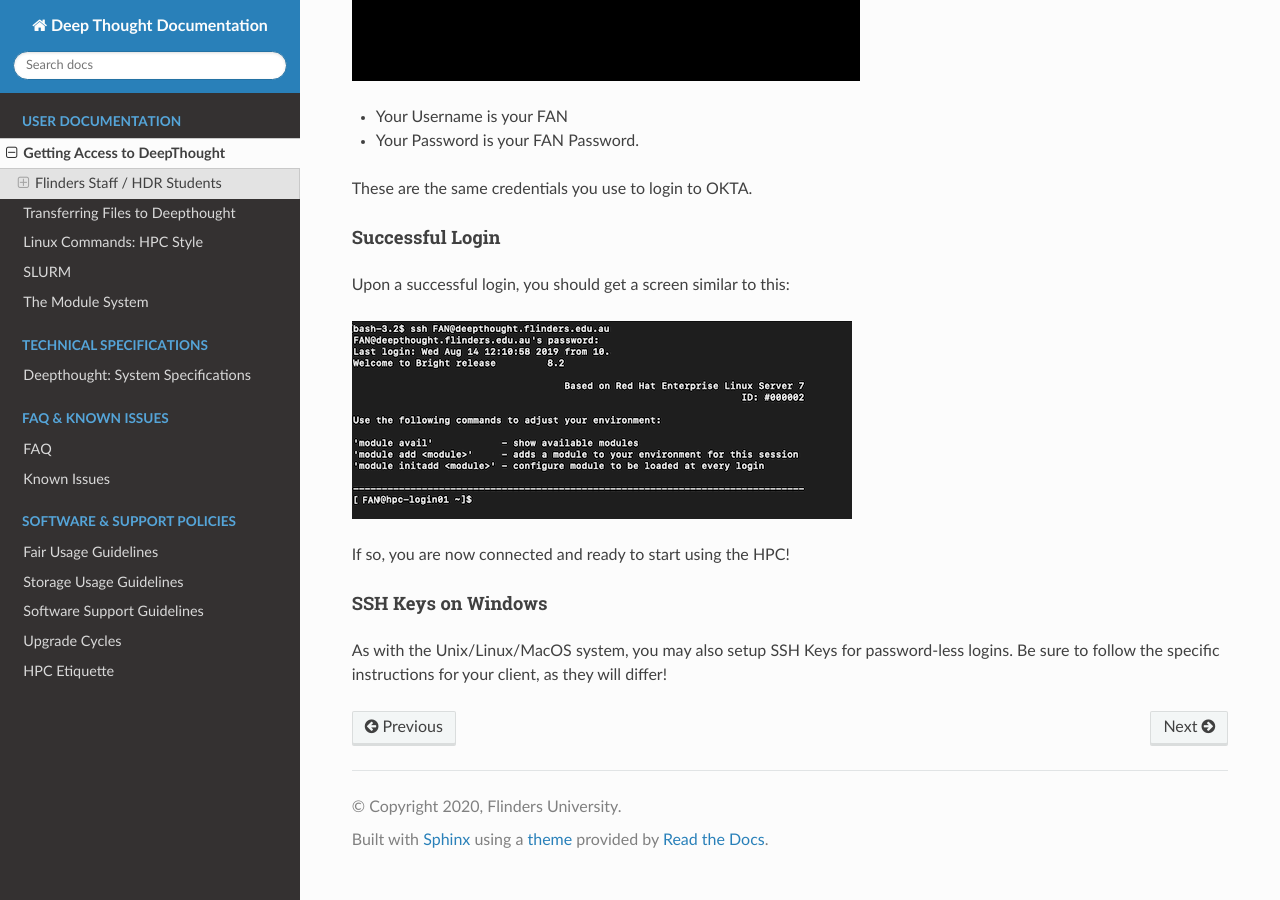
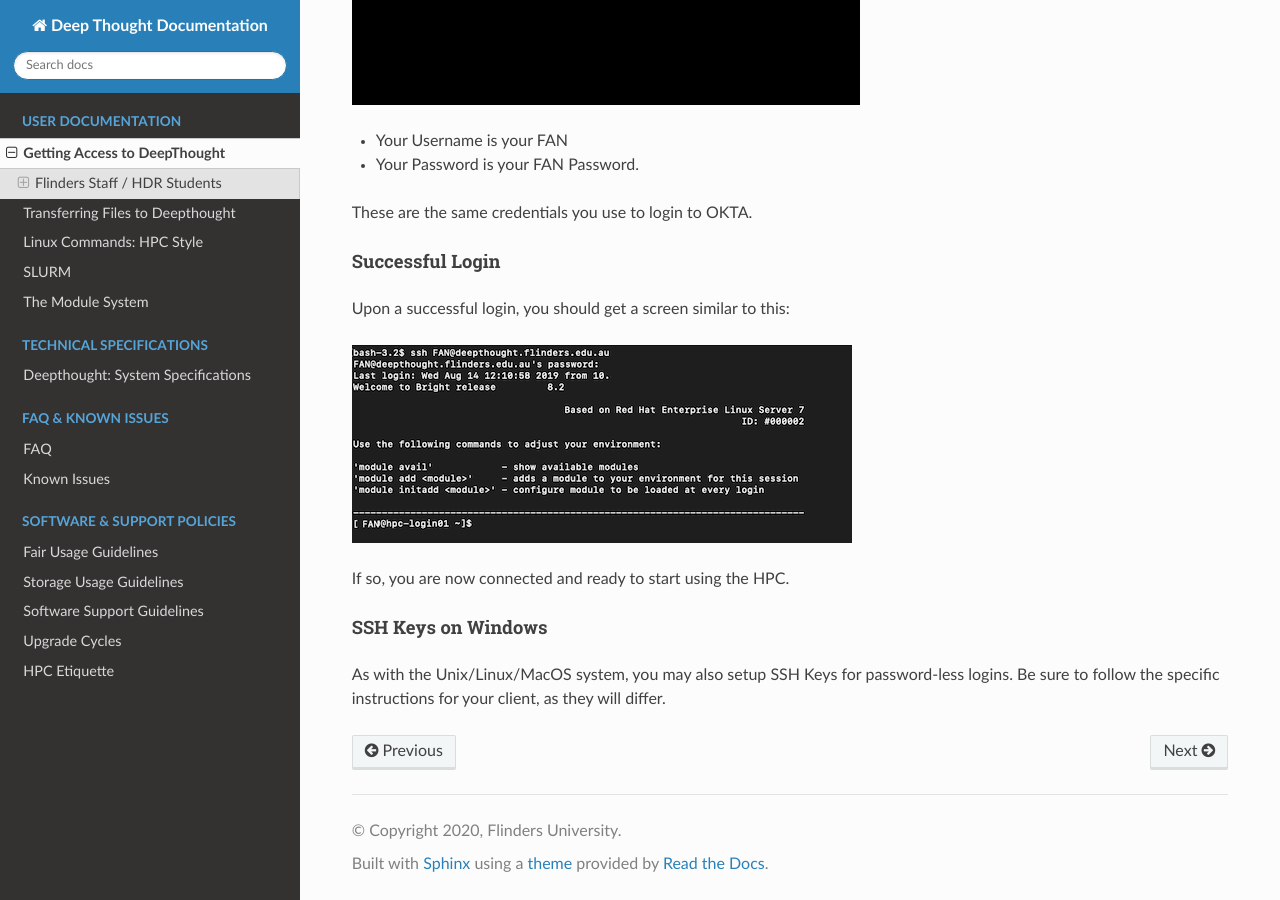
Before and after one commit to flindersuni/DeepThoughtHPC-docs, a Sphinx documentation site: the page built from docs/source/Access/GettingAccess.md, in a window 1280 px wide and 900 px high, scrolled down 2635 px. Built offline with Sphinx 7.4.7 and the Read the Docs theme 2.0.0, drawn with Linux system fonts in a browser that asks for light colours; some of the changed text lies outside the part shown.

```diff
--- a/docs/source/Access/GettingAccess.md
+++ b/docs/source/Access/GettingAccess.md
@@ -69,7 +70,7 @@
 
 If all has gone well, you will be presented with this screen:
 
-![](../../_static/puttyLoginImage.png)
+![](../_static/puttyLoginImage.png)
 
 - Your Username is your FAN
 - Your Password is your FAN Password.
@@ -80,10 +81,10 @@
 
 Upon a successful login, you should get a screen similar to this:
 
-![](../../_static/loginOKImage.png)
+![](../_static/loginOKImage.png)
 
-If so, you are now connected and ready to start using the HPC!
+If so, you are now connected and ready to start using the HPC.
 
 #### SSH Keys on Windows
 
-As with the Unix/Linux/MacOS system, you may also setup SSH Keys for password-less logins. Be sure to follow the specific instructions for your client, as they will differ!
+As with the Unix/Linux/MacOS system, you may also setup SSH Keys for password-less logins. Be sure to follow the specific instructions for your client, as they will differ.
```
Also changed, not shown: other parts of docs/source/Access/GettingAccess.md (+3 -2 lines), docs/source/FileTransfers/FileTransfersIntro.md (+4 -2 lines).
